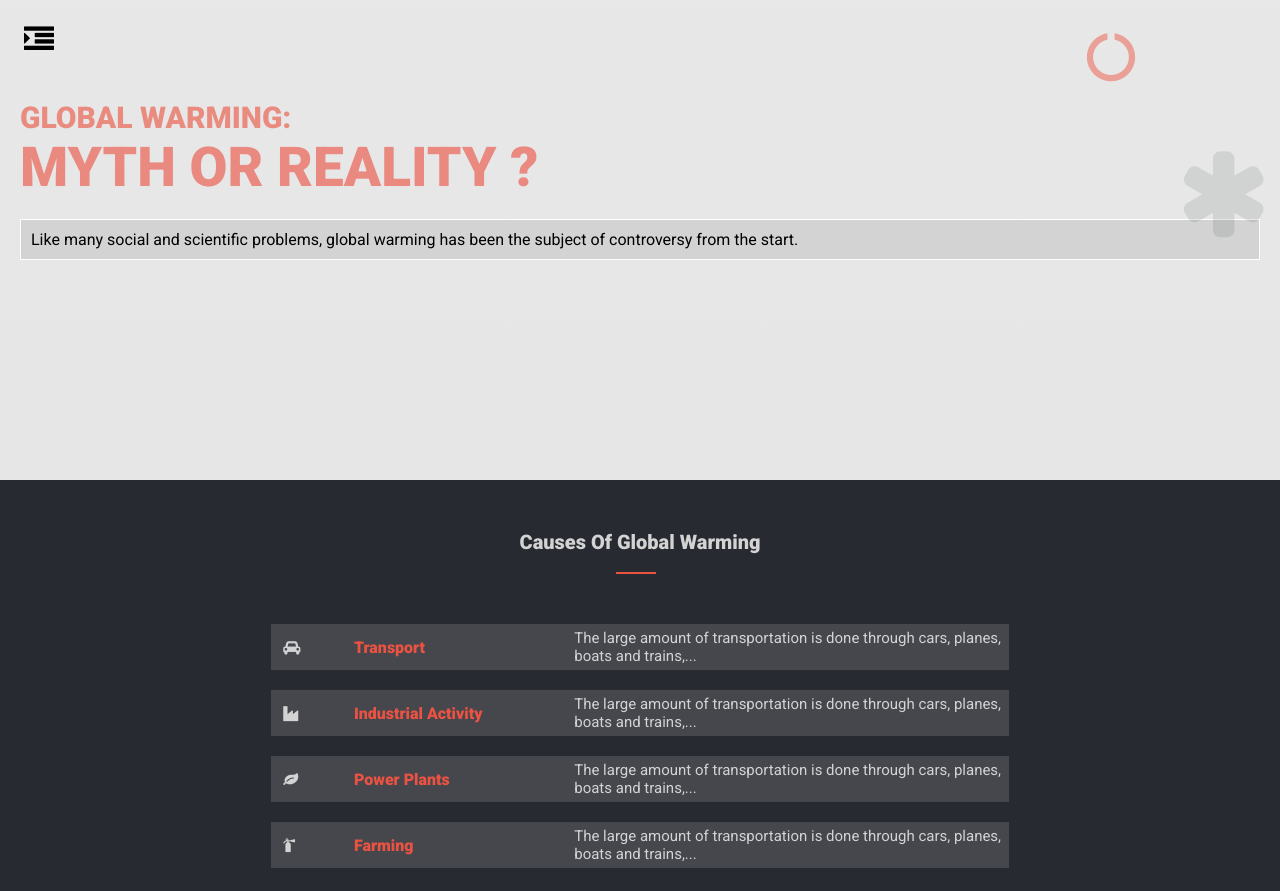
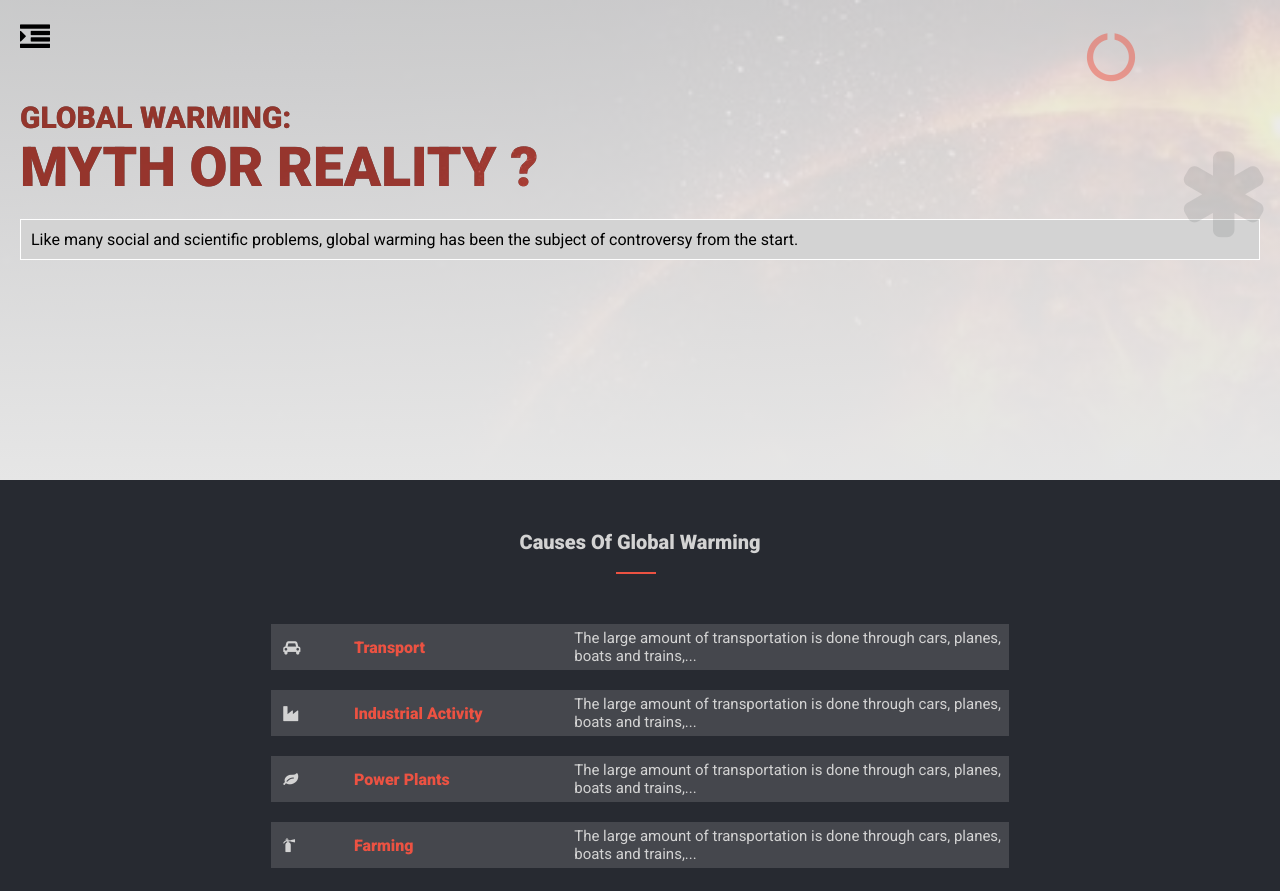
Before and after one commit to joel-kalema/Global-warming, a website: page index.html in a window 1280 px wide. Shown: the top 891 px of the page. Drawn offline with Linux system fonts and the light colour scheme; a web font is replaced by a local one.

Commit message:
Modified

```diff
--- a/index.html
+++ b/index.html
@@ -18,7 +18,9 @@
   </head>
   <body>
     <main>
-      <i class="fa fa-indent hambager" aria-hidden="true"></i>
+      <div class="hambager">
+        <i class="fa fa-indent active" aria-hidden="true"></i>
+      </div>
       <header>
         <div class="links">
           <i class="fa fa-facebook" aria-hidden="true"></i>
--- a/style.css
+++ b/style.css
@@ -65,11 +65,24 @@ nav {
   justify-content: flex-end;
 }
 
+
 .hambager {
+  top: 10px;
+  padding: 10px 20px;
   position: fixed;
-  top: 1.5rem;
-  left: 1.5rem;
   font-size: 30px;
+}
+
+.scroll {
+  top: 10px;
+  background-color: #272a31;
+  padding: 10px 20px;
+  position: fixed;
+  font-size: 30px;
+}
+
+.active {
+  padding-left: 0;
 }
 
 .home{
```
Also changed, not shown: about.html (+3 -1 lines), img/home-mobile.jpg (added), img/home.jpg (added), img/icon.png (added), img/logo-glo.png (added), img/over.jpg (added), img/speaker01.jpg (added), img/winer.jpg (added), img/winer01.jpg (added).
